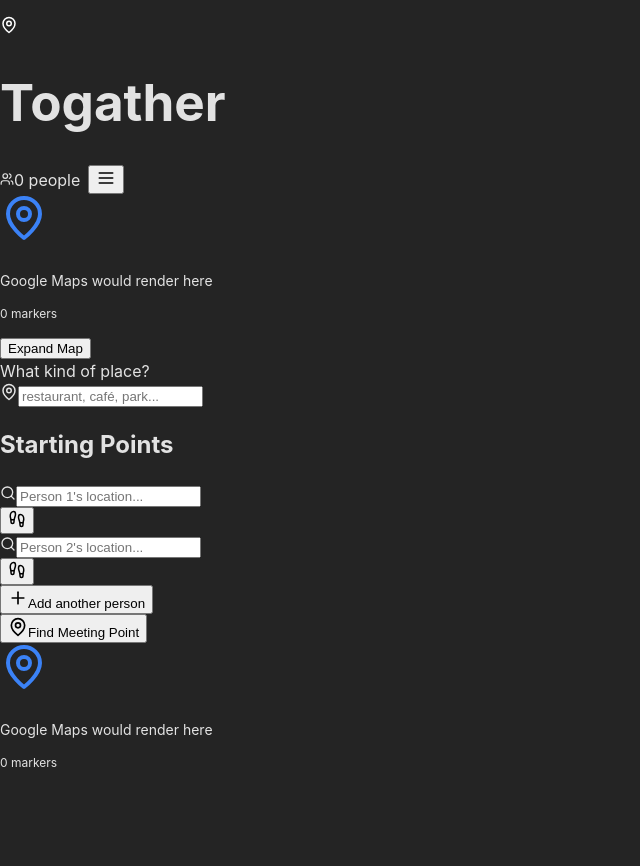
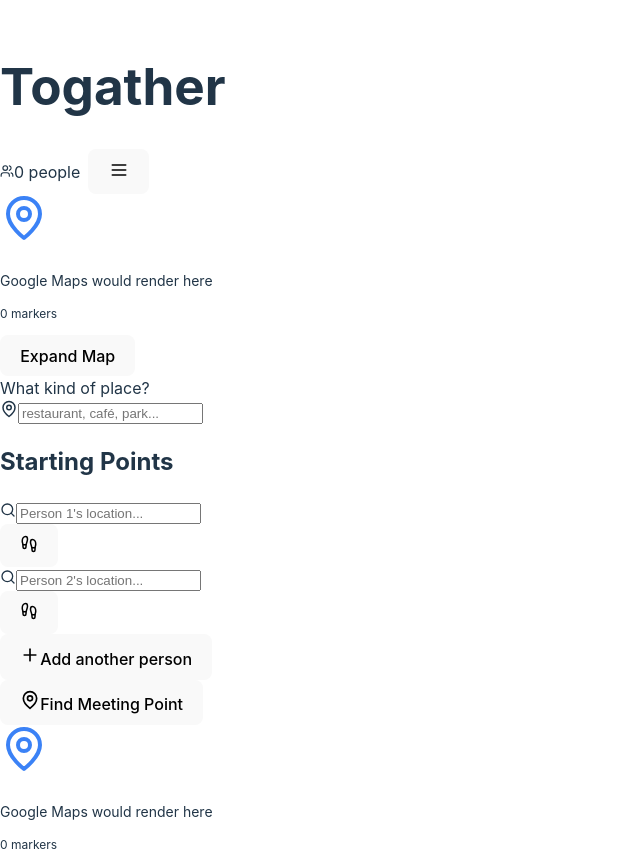
Before and after one commit to BouliLove/togather, a React (Vite) app: page / in a window 1280 px wide. Shown: the whole page, without its empty margins (0-640 px from the left). Before the commit the page ends 800 px from the top, so only its background shows below. Built offline with nearby package versions, Linux system fonts and the light colour scheme; the HTML template or start-up script is replaced by a standard one.

Commit message:
debugged the index.css

```diff
--- a/src/index.css
+++ b/src/index.css
@@ -35,7 +35,7 @@ h1 {
   line-height: 1.1;
 }
 
-button:not(.transport-btn):not(.remove-btn):not(.add-person-btn):not(.find-btn):not(.share-btn):not(.view-toggle-btn):not(.mobile-view-toggle):not(.expand-map-btn):not(.back-to-form-btn):not(.mobile-menu-btn) {
+button {
   border-radius: 8px;
   border: 1px solid transparent;
   padding: 0.6em 1.2em;
@@ -44,7 +44,8 @@ button:not(.transport-btn):not(.remove-btn):not(.add-person-btn):not(.find-btn):
   font-family: inherit;
   background-color: #1a1a1a;
   cursor: pointer;
-  transition: border-color 0.25
+  transition: border-color 0.25s;
+}
 
 button:hover {
   border-color: #646cff;
```
